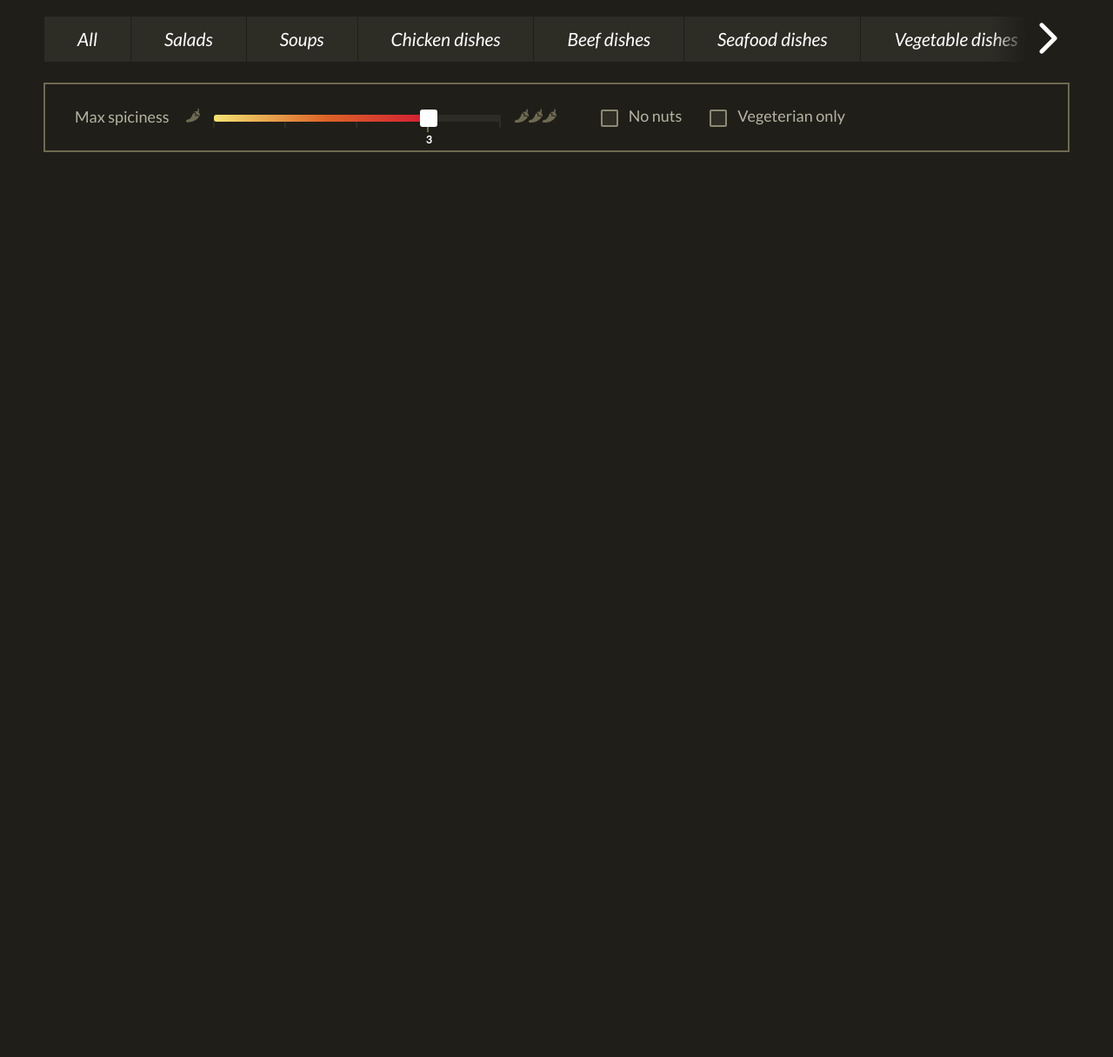
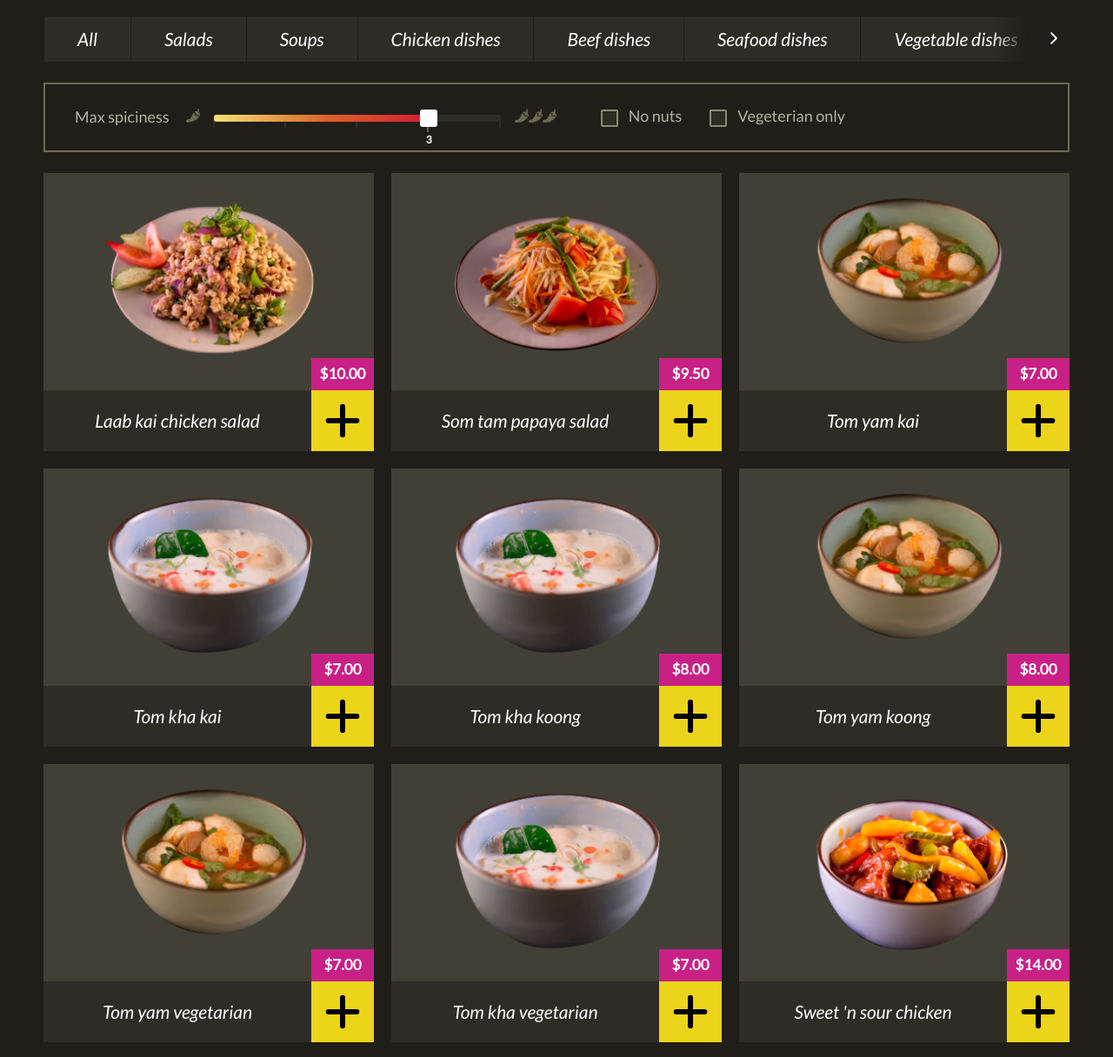
Before and after one commit to dikushch/Bangkok_Express, a website built with webpack: page src/index.html in a window 1280 px wide. Shown: the part 561-1777 px from the top of the page at 87% size. Before the commit the page ends 800 px from the top, so only its background shows below. Built offline with nearby package versions, Linux system fonts and the light colour scheme.

Commit message:
feat: add products cards

```diff
--- /dev/null
+++ b/src/assets/products.json
@@ -0,0 +1,332 @@
+[
+  {
+    "name": "Laab kai chicken salad",
+    "price": 10,
+    "category": "salads",
+    "image": "laab_kai_chicken_salad.png",
+    "id": "laab-kai-chicken-salad",
+    "nuts": true,
+    "vegeterian": false,
+    "spiciness": 2
+  },
+  {
+    "name": "Som tam papaya salad",
+    "price": 9.5,
+    "category": "salads",
+    "image": "som_tam_papaya_salad.png",
+    "id": "som-tam-papaya-salad",
+    "nuts": false,
+    "vegeterian": true,
+    "spiciness": 0
+  },
+  {
+    "name": "Tom yam kai",
+    "price": 7,
+    "category": "soups",
+    "image": "tom_yam.png",
+    "id": "tom-yam-kai",
+    "nuts": false,
+    "vegeterian": false,
+    "spiciness": 3
+  },
+  {
+    "name": "Tom kha kai",
+    "price": 7,
+    "category": "soups",
+    "image": "tom_kha.png",
+    "id": "tom-kha-kai",
+    "nuts": false,
+    "vegeterian": false,
+    "spiciness": 3
+  },
+  {
+    "name": "Tom kha koong",
+    "price": 8,
+    "category": "soups",
+    "image": "tom_kha.png",
+    "id": "tom-kha-koong",
+    "nuts": false,
+    "vegeterian": false,
+    "spiciness": 2
+  },
+  {
+    "name": "Tom yam koong",
+    "price": 8,
+    "category": "soups",
+    "image": "tom_yam.png",
+    "id": "tom-yam-koong",
+    "nuts": false,
+    "vegeterian": false,
+    "spiciness": 4
+  },
+  {
+    "name": "Tom yam vegetarian",
+    "price": 7,
+    "category": "soups",
+    "image": "tom_yam.png",
+    "id": "tom-yam-vegetarian",
+    "nuts": false,
+    "vegeterian": true,
+    "spiciness": 1
+  },
+  {
+    "name": "Tom kha vegetarian",
+    "price": 7,
+    "category": "soups",
+    "image": "tom_kha.png",
+    "id": "tom-kha-vegetarian",
+    "nuts": false,
+    "vegeterian": true,
+    "spiciness": 1
+  },
+  {
+    "name": "Sweet 'n sour chicken",
+    "price": 14,
+    "category": "chicken-dishes",
+    "image": "sweet_n_sour.png",
+    "id": "sweet-n-sour-chicken",
+    "nuts": true,
+    "vegeterian": false,
+    "spiciness": 2
+  },
+  {
+    "name": "Chicken cashew",
+    "price": 14,
+    "category": "chicken-dishes",
+    "image": "chicken_cashew.png",
+    "id": "chicken-cashew",
+    "nuts": true,
+    "vegeterian": false,
+    "spiciness": 1
+  },
+  {
+    "name": "Kai see ew",
+    "price": 14,
+    "category": "chicken-dishes",
+    "image": "kai_see_ew.png",
+    "id": "kai-see-ew",
+    "nuts": false,
+    "vegeterian": false,
+    "spiciness": 4
+  },
+  {
+    "name": "Beef massaman",
+    "price": 14.5,
+    "category": "beef-dishes",
+    "image": "beef_massaman.png",
+    "id": "beef-massaman",
+    "nuts": false,
+    "vegeterian": false,
+    "spiciness": 2
+  },
+  {
+    "name": "Seafood chu chee",
+    "price": 16,
+    "category": "seafood-dishes",
+    "image": "chu_chee.png",
+    "id": "seafood-chu-chee",
+    "nuts": false,
+    "vegeterian": false,
+    "spiciness": 2
+  },
+  {
+    "name": "Penang shrimp",
+    "price": 16,
+    "category": "seafood-dishes",
+    "image": "red_curry.png",
+    "id": "penang-shrimp",
+    "nuts": true,
+    "vegeterian": false,
+    "spiciness": 4
+  },
+  {
+    "name": "Green curry veggies",
+    "price": 12.5,
+    "category": "vegetable-dishes",
+    "image": "green_curry.png",
+    "id": "green-curry-veggies",
+    "nuts": true,
+    "vegeterian": true,
+    "spiciness": 0
+  },
+  {
+    "name": "Tofu cashew",
+    "price": 12.5,
+    "category": "vegetable-dishes",
+    "image": "tofu_cashew.png",
+    "id": "tofu-cashew",
+    "nuts": true,
+    "vegeterian": true,
+    "spiciness": 0
+  },
+  {
+    "name": "Red curry veggies",
+    "price": 12.5,
+    "category": "vegetable-dishes",
+    "image": "red_curry_vega.png",
+    "id": "red-curry-veggies",
+    "nuts": false,
+    "vegeterian": true,
+    "spiciness": 4
+  },
+  {
+    "name": "Krapau tofu",
+    "price": 12.5,
+    "category": "vegetable-dishes",
+    "image": "krapau_vega.png",
+    "id": "krapau-tofu",
+    "nuts": false,
+    "vegeterian": true,
+    "spiciness": 0
+  },
+  {
+    "name": "Prawn crackers",
+    "price": 2.5,
+    "category": "bits-and-bites",
+    "image": "kroepoek.png",
+    "id": "prawn-crackers",
+    "nuts": false,
+    "vegeterian": false,
+    "spiciness": 1
+  },
+  {
+    "name": "Fish cakes",
+    "price": 6.5,
+    "category": "bits-and-bites",
+    "image": "fish_cakes.png",
+    "id": "fish-cakes",
+    "nuts": false,
+    "vegeterian": false,
+    "spiciness": 1
+  },
+  {
+    "name": "Chicken satay",
+    "price": 6.5,
+    "category": "bits-and-bites",
+    "image": "sate.png",
+    "id": "chicken-satay",
+    "nuts": false,
+    "vegeterian": false,
+    "spiciness": 1
+  },
+  {
+    "name": "Satay sauce",
+    "price": 1.5,
+    "category": "bits-and-bites",
+    "image": "satesaus.png",
+    "id": "satay-sauce",
+    "nuts": false,
+    "vegeterian": false,
+    "spiciness": 2
+  },
+  {
+    "name": "Shrimp springrolls",
+    "price": 6.5,
+    "category": "bits-and-bites",
+    "image": "koong_hom_pha.png",
+    "id": "shrimp-springrolls",
+    "nuts": false,
+    "vegeterian": false,
+    "spiciness": 3
+  },
+  {
+    "name": "Mini vegetarian spring rolls",
+    "price": 6.5,
+    "category": "bits-and-bites",
+    "image": "mini_vega_springrolls.png",
+    "id": "mini-vegetarian-spring-rolls",
+    "nuts": false,
+    "vegeterian": false,
+    "spiciness": 2
+  },
+  {
+    "name": "Chicken springrolls",
+    "price": 6.5,
+    "category": "bits-and-bites",
+    "image": "chicken_loempias.png",
+    "id": "chicken-springrolls",
+    "nuts": false,
+    "vegeterian": false,
+    "spiciness": 2
+  },
+  {
+    "name": "Thai fried rice",
+    "price": 7.5,
+    "category": "on-the-side",
+    "image": "fried_rice.png",
+    "id": "thai-fried-rice",
+    "nuts": false,
+    "vegeterian": false,
+    "spiciness": 2
+  },
+  {
+    "name": "Prik nam pla",
+    "price": 0.5,
+    "category": "on-the-side",
+    "image": "prik_nam_pla.png",
+    "id": "prik-nam-pla",
+    "nuts": false,
+    "vegeterian": false,
+    "spiciness": 4
+  },
+  {
+    "name": "Fresh prawn crackers",
+    "price": 2.5,
+    "category": "on-the-side",
+    "image": "kroepoek.png",
+    "id": "fresh-prawn-crackers",
+    "nuts": false,
+    "vegeterian": false,
+    "spiciness": 1
+  },
+  {
+    "name": "Stir fried vegetables",
+    "price": 7.5,
+    "category": "on-the-side",
+    "image": "stir_fried_vegetables.png",
+    "id": "stir-fried-vegetables",
+    "nuts": false,
+    "vegeterian": true,
+    "spiciness": 0
+  },
+  {
+    "name": "White rice",
+    "price": 1.5,
+    "category": "on-the-side",
+    "image": "witte_rijst.png",
+    "id": "white-rice",
+    "nuts": false,
+    "vegeterian": true,
+    "spiciness": 0
+  },
+  {
+    "name": "Fried noodles Thai style",
+    "price": 7.5,
+    "category": "on-the-side",
+    "image": "fried_noodles.png",
+    "id": "fried-noodles-thai-style",
+    "nuts": false,
+    "vegeterian": true,
+    "spiciness": 2
+  },
+  {
+    "name": "King salad",
+    "price": 7.5,
+    "category": "on-the-side",
+    "image": "king_salad.png",
+    "id": "king-salad",
+    "nuts": false,
+    "vegeterian": true,
+    "spiciness": 2
+  },
+  {
+    "name": "Satésaus",
+    "price": 1.5,
+    "category": "on-the-side",
+    "image": "satesaus.png",
+    "id": "sat-saus",
+    "nuts": false,
+    "vegeterian": true,
+    "spiciness": 2
+  }
+]
--- a/src/index.js
+++ b/src/index.js
@@ -6,6 +6,7 @@ import RibbonMenu from './modules/RibbonMenu';
 import categories from './assets/categories';
 import StepSlider from './modules/StepSlider';
 import Filters from './modules/Filters';
+import ProductGrid from './modules/ProductGrid';
 
 class Page {
   constructor(slides, categories) {
@@ -35,7 +36,12 @@ class Page {
     return page;
   }
 
-  render = (page) => {
+  render = async (page) => {
+    let response = await fetch('assets/products.json');
+    this.products = await response.json();
+    this.pageElements.grid = new ProductGrid(this.products).element;
+    page.append(this.pageElements.grid);
+
     document.body.append(...page.childNodes);
   }
 }
--- /dev/null
+++ b/src/modules/ProductCard.js
@@ -0,0 +1,43 @@
+import AddProductBtn from "./AddProductBtn";
+
+export default class ProductCard {
+  constructor(product) {
+    this.name = product.name;
+    this.price = product.price;
+    this.category = product.category;
+    this.image = product.image;
+    this.id = product.id;
+
+    this.element = this.createElement(this.image, this.price, this.name, this.id);
+
+    this.element.addEventListener('click', this.onClick);
+  }
+
+  createElement = (img, price, name, id) => {
+    const card = document.createElement('div');
+    card.classList.add('card');
+
+    const image = document.createElement('img');
+    image.classList.add('card__img');
+    image.src = `assets/images/products/${img}`
+
+    const addBtn = new AddProductBtn('card', price, name, id).element;
+
+    card.append(image, addBtn);
+
+    return card;
+  }
+
+  onClick = (event) => {
+    let btn = event.target.closest('.card__button');
+
+    if (btn) {
+      let addEvent = new CustomEvent('product-add', {
+        detail: this.id,
+        bubbles: true
+      });
+
+      this.element.dispatchEvent(addEvent);
+    }
+  }
+}
--- /dev/null
+++ b/src/modules/ProductGrid.js
@@ -0,0 +1,49 @@
+import ProductCard from "./ProductCard";
+
+export default class ProductGrid {
+  constructor(products) {
+    this.products = products;
+    this.filters = {};
+    this.element = this.createElement();
+
+    this.productsCards = this.products.map(product => Object.assign((new ProductCard(product)), { spiciness: product.spiciness, nuts: product.nuts, vegeterian: product.vegeterian }));
+
+    this.addCards(this.productsCards);
+  }
+
+  createElement = () => {
+    const grid = document.createElement('div');
+    grid.classList.add('products-grid')
+
+    this.productsInner = document.createElement('div');
+    this.productsInner.classList.add('products-grid__inner');
+
+    grid.append(this.productsInner);
+    return grid;
+  }
+
+  addCards = (cards) => {
+    for (let card of cards) {
+      this.productsInner.append(card.element);
+    }
+  }
+
+  updateFilter = (newFilter) => {
+    Object.assign(this.filters, newFilter);
+    let { noNuts = false, vegeterianOnly = false, maxSpiciness = 4, category = '' } = this.filters;
+    let filteredCards = this.productsCards.filter(e => e.spiciness <= maxSpiciness);
+
+    if (noNuts) {
+      filteredCards = filteredCards.filter(e => !e.nuts);
+    }
+    if (vegeterianOnly) {
+      filteredCards = filteredCards.filter(e => e.vegeterian);
+    }
+    if (category) {
+      filteredCards = filteredCards.filter(e => e.category == category);
+    }
+
+    this.productsInner.innerHTML = '';
+    this.addCards(filteredCards);
+  }
+}
--- a/src/style.scss
+++ b/src/style.scss
@@ -189,6 +189,13 @@ body {
     justify-content: center;
     cursor: pointer;
     display: none;
+    @media (max-width: 768px) {
+      width: 60px;
+    }
+
+    img {
+      width: 8px;
+    }
 
     &.visible {
       display: flex;
@@ -339,7 +346,7 @@ body {
   color: var(--color-grey);
   @media (max-width: 1024px) {
     flex-direction: column;
-    gap: 20px;
+    gap: 10px;
     height: auto;
     align-items: flex-start;
   }
@@ -351,7 +358,6 @@ body {
     margin-right: 32px;
     @media (max-width: 768px) {
       flex-direction: column;
-      gap: 10px;
       width: 100%;
     }
   }
@@ -451,3 +457,39 @@ body {
     }
   }
 }
+
+.products-grid {
+  width: 100%;
+  &__inner {
+    width: 100%;
+    display: grid;
+    grid-template-columns: repeat(3, 1fr);
+    gap: 20px;
+    @media (max-width: 768px) {
+      grid-template-columns: repeat(2, 1fr);
+    }
+    @media (max-width: 530px) {
+      grid-template-columns: 1fr;
+    }
+  }
+}
+
+.card {
+  height: var(--card-height);
+  display: flex;
+  align-items: flex-start;
+  justify-content: center;
+  position: relative;
+  transition: 0.2s all;
+  background-color: var(--color-black-middle);
+
+  &__img {
+    display: block;
+    max-width: 245px;
+    width: 100%;
+  }
+
+  &__add-btn {
+    width: 100%;
+  }
+}
```
